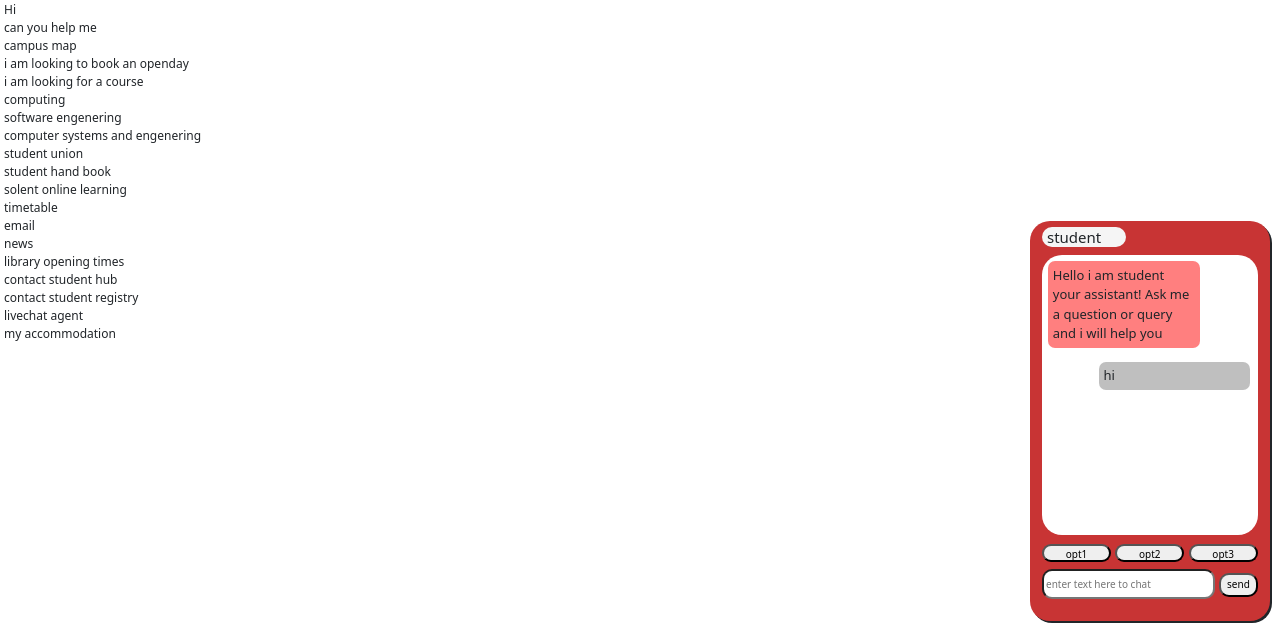
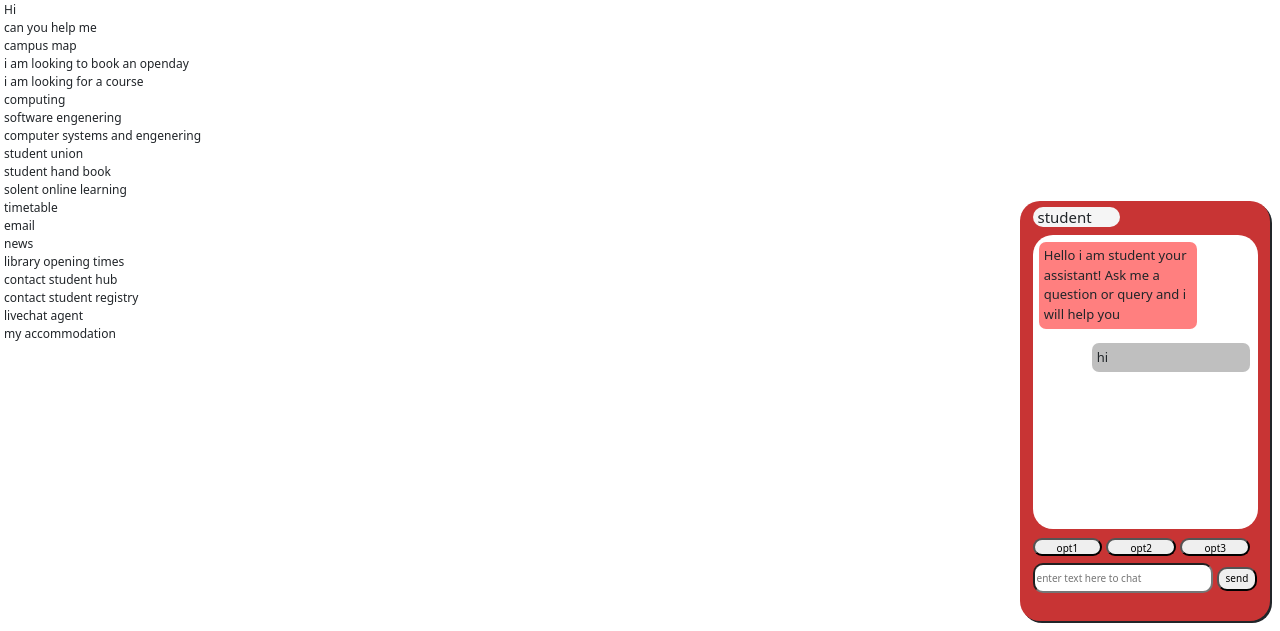
Before and after one commit to pauld001/ChatBotDemo, a Flask app: page / in a window 1280 px wide. Shown: the part 169-800 px from the top of the page. Run offline with Flask 2, Linux system fonts and the light colour scheme.

Commit message:
fixed scailing

```diff
--- a/main.py
+++ b/main.py
@@ -6,8 +6,8 @@ from flask import request
 from chatterbot import ChatBot
 from chatterbot_corpus import corpus
 from chatterbot.trainers import ListTrainer
+#from chatterbot import TimeLogicAdapter
 
-#from chatterbot import TimeLogicAdapter
 chat = Flask(__name__)
 
 print('working')
--- a/templates/index.html
+++ b/templates/index.html
@@ -34,7 +34,7 @@
 
      </div>
      <div id="input">
-    <button style="width: 32%; height: 18px; border-radius: 20px; font-size: 10px;"  id="opt1" name="opt1">opt1</button> <button style="width: 32%; height: 18px; border-radius: 20px; font-size: 10px;" id="opt2" name="opt2">opt2</button> <button style="width: 32%; height: 18px; border-radius: 20px;font-size: 10px;" id="opt3" name="opt3">opt3</button>
+    <button style="width: 31%; height: 18px; border-radius: 20px; font-size: 10px;"  id="opt1" name="opt1">opt1</button> <button style="width: 31%; height: 18px; border-radius: 20px; font-size: 10px;" id="opt2" name="opt2">opt2</button> <button style="width: 31%; height: 18px; border-radius: 20px;font-size: 10px;" id="opt3" name="opt3">opt3</button>
 
     <form method="POST"   value="inputform"  id="inputform">
     <input type="text" id="solent_input" name="solent_input" style="width: 80%;height: 30px ; float: none; font-size: 10px; border-radius: 10px; margin-top: 5px;" placeholder="enter text here to chat">
@@ -62,8 +62,8 @@
 
 }
 #chatbot{
-    width: 240px;
-    height: 400px;
+    width: 250px;
+    height: 420px;
     background-color:rgb(200, 52, 52);
     float: right;
     float: inline-end;
```
